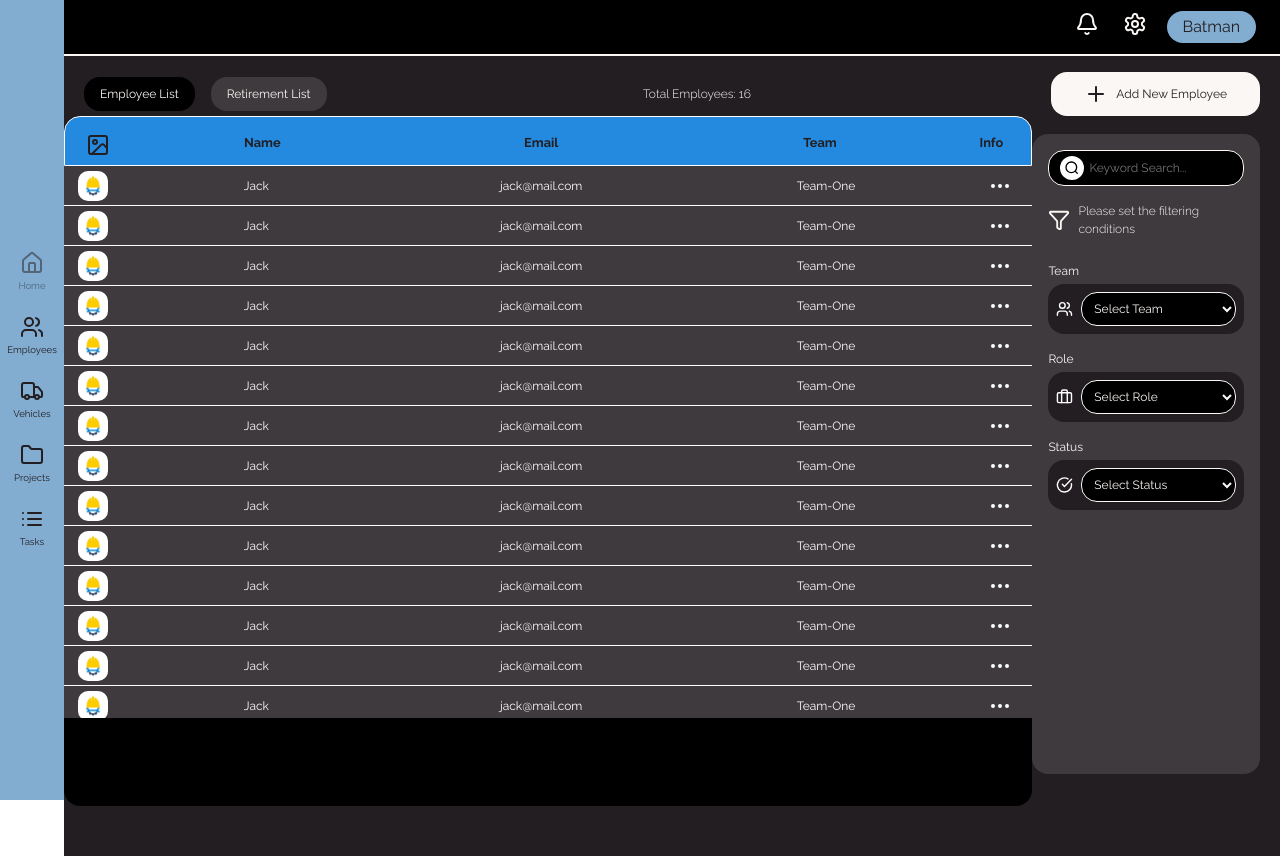
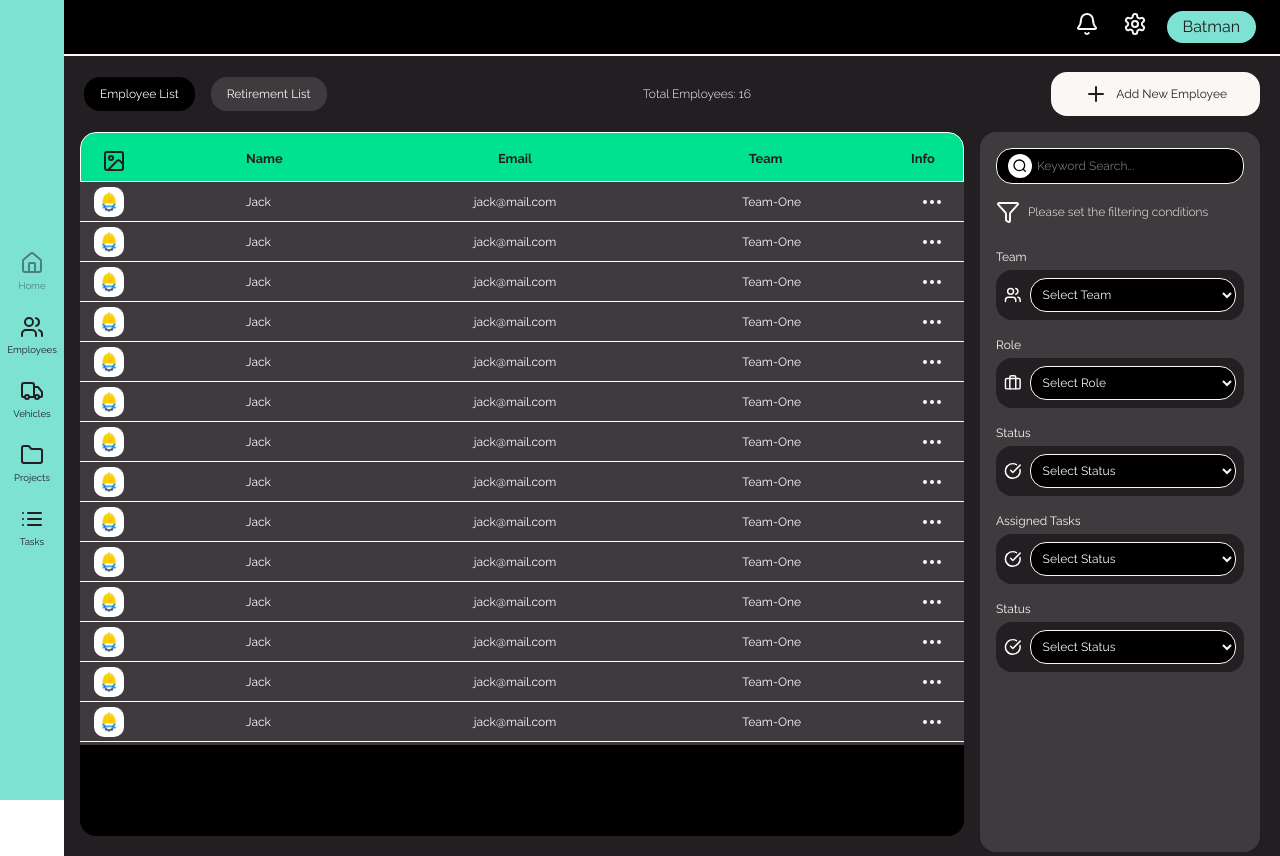
Before and after one commit to yy-mizu/Construction-Management, a Next.js app: page /employees in a window 1280 px wide. Built offline with nearby package versions, Linux system fonts and the light colour scheme.

Commit message:
list layout

```diff
--- a/components/listing/EmployeeList.module.scss
+++ b/components/listing/EmployeeList.module.scss
@@ -4,7 +4,7 @@
   // flex: 1;
   background-color: black;
   border-radius: $border_radius;
-  // padding: $spacing-md;
+  margin: $spacing-md $spacing-md;
   width : 85%;
 
 }
--- a/components/listing/SearchPanel.jsx
+++ b/components/listing/SearchPanel.jsx
@@ -51,6 +51,33 @@ export default function SearchPanel({ onSearch }) {
               </select>
             </div>
           </div>
+
+
+          <div>
+            <label>Assigned Tasks</label>
+            <div className={styles.search_input}>
+              <CheckCircle />
+              <select>
+                <option value="">Select Status</option>
+                <option value="active">Active</option>
+                <option value="inactive">Inactive</option>
+                <option value="on_leave">On Leave</option>
+              </select>
+            </div>
+          </div>
+
+          <div>
+            <label>Status</label>
+            <div className={styles.search_input}>
+              <CheckCircle />
+              <select>
+                <option value="">Select Status</option>
+                <option value="active">Active</option>
+                <option value="inactive">Inactive</option>
+                <option value="on_leave">On Leave</option>
+              </select>
+            </div>
+          </div>
         </div>
       </div>
     </div>
--- a/components/listing/SearchPanel.module.scss
+++ b/components/listing/SearchPanel.module.scss
@@ -6,11 +6,13 @@
   background-color: $btn_grey;
   border-radius: $border_radius;
   padding: 16px 16px 8px 16px;
-  margin: 18px 20px 0 0;
-  min-height: 80vh;
+  margin: 16px 20px 0 0;
+  min-height: 90vh;
   color : $text_color;
-  // position: sticky;
-  // right: 0;
+  position: sticky;
+  right: 0;
+  top: 0;
+  width: 280px;
 
   .search_keyword {
     position: relative;
--- a/components/utils/Navbar.module.scss
+++ b/components/utils/Navbar.module.scss
@@ -9,6 +9,9 @@
   color: $text_color;
   height: 56px;
   border-bottom : 2px solid $text_color;
+  position: sticky;
+  top: 0;
+  z-index: 1000;
 }
 
 .navbar_left,
--- a/styles/variables.scss
+++ b/styles/variables.scss
@@ -1,8 +1,8 @@
 // Colors
 $primary_color: #221e22;
-$primary_mature : #248ADF;
+$primary_mature : #00E28F;
 $secondary_color: #1c1a1a;
-$accent_color: #82ADD1;
+$accent_color: #7DE2D1;
 $bg_color: #eaf2ef;
 $text_color: #fbf7f4;
 $border_color: #fbf7f4;
```
